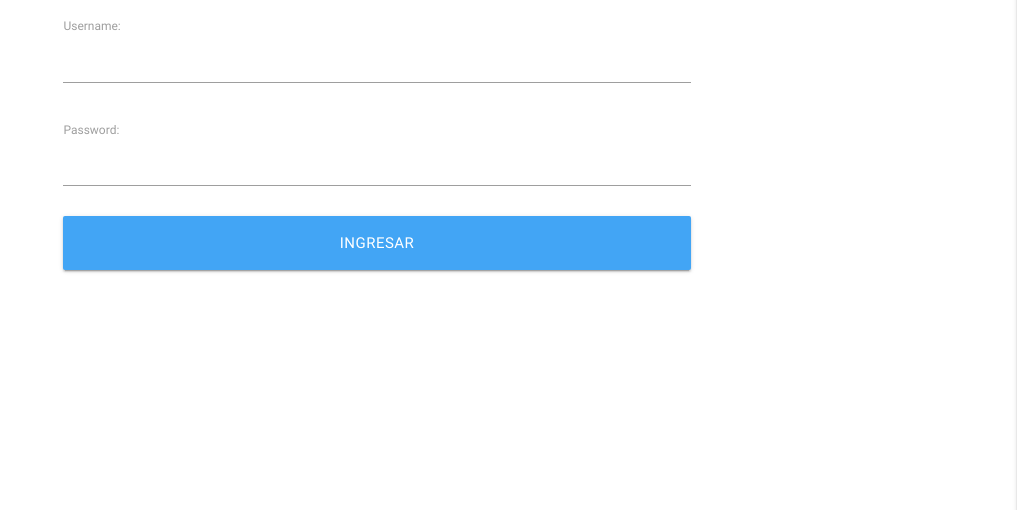
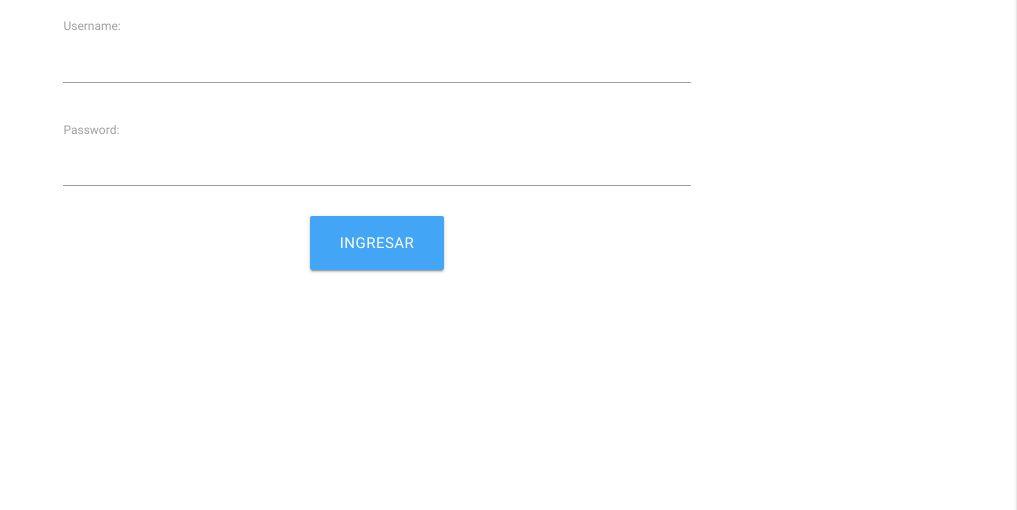
Before and after one commit to Informatorio2017/perros-definitivo, a Django app: page /login/ in a window 1280 px wide. Shown: the part 178-688 px from the top of the page, without its empty margins (263-1280 px from the left). Run offline with Django 3.2, Linux system fonts and the light colour scheme; parts of the project's set-up code (start-up, migrations or seed data) failed here and were passed over; some libraries are stand-ins or nearby versions.

Commit message:
acomode el boton.

```diff
--- a/perros/templates/login.html
+++ b/perros/templates/login.html
@@ -37,8 +37,8 @@
 			{% csrf_token %}
 			{{form.as_p}}
 		  <div class="row">
-        <div class="col s12">
-  		    <button type="submit" class="waves-effect waves-light blue-light accent-2 btn-large btn-ancho">INGRESAR
+        <div class="col s12 center-align">
+  		    <button type="submit" class="waves-effect waves-light blue-light accent-2 btn-large">INGRESAR
   		    </button>
         </div>
 
```
